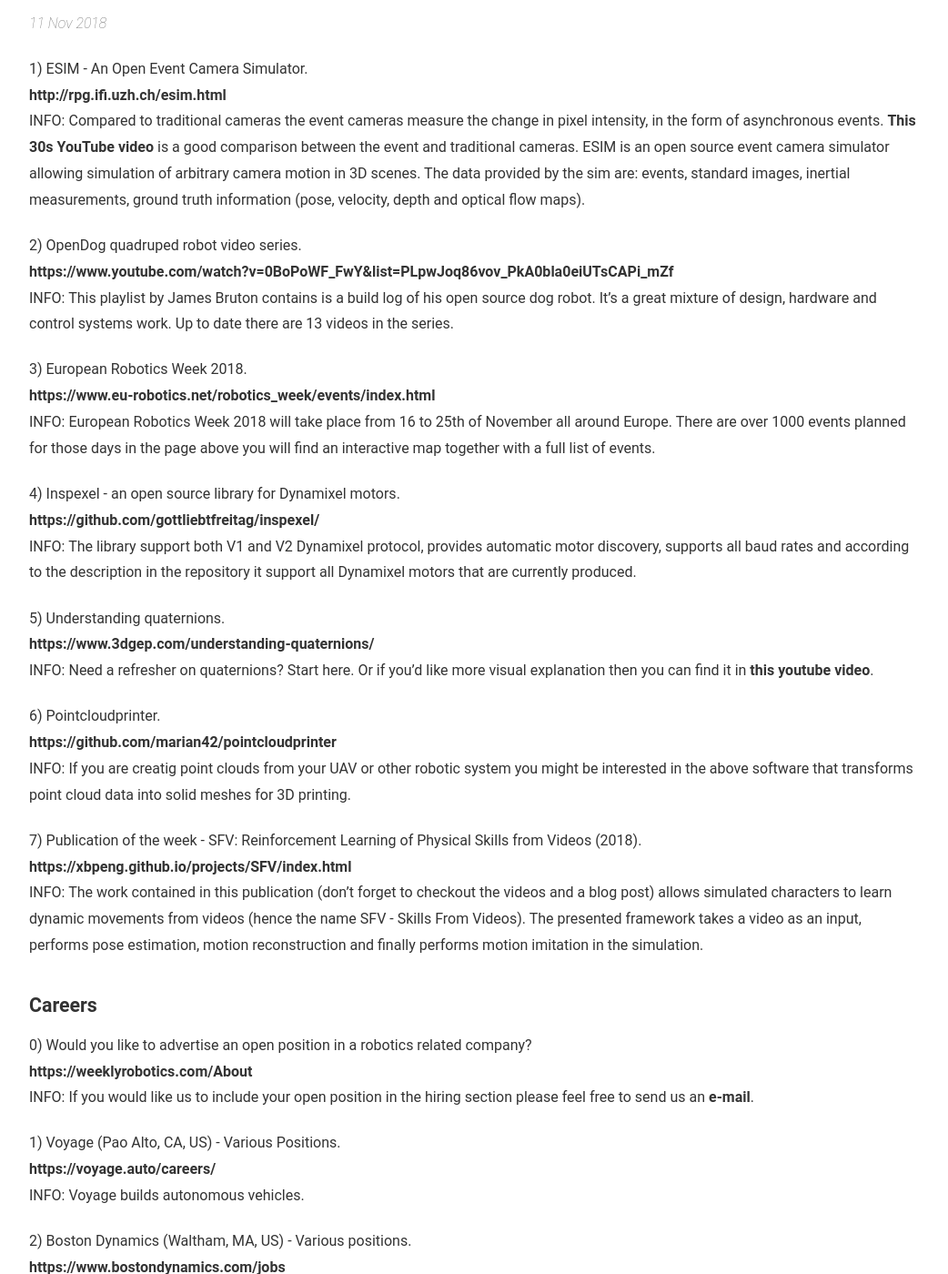
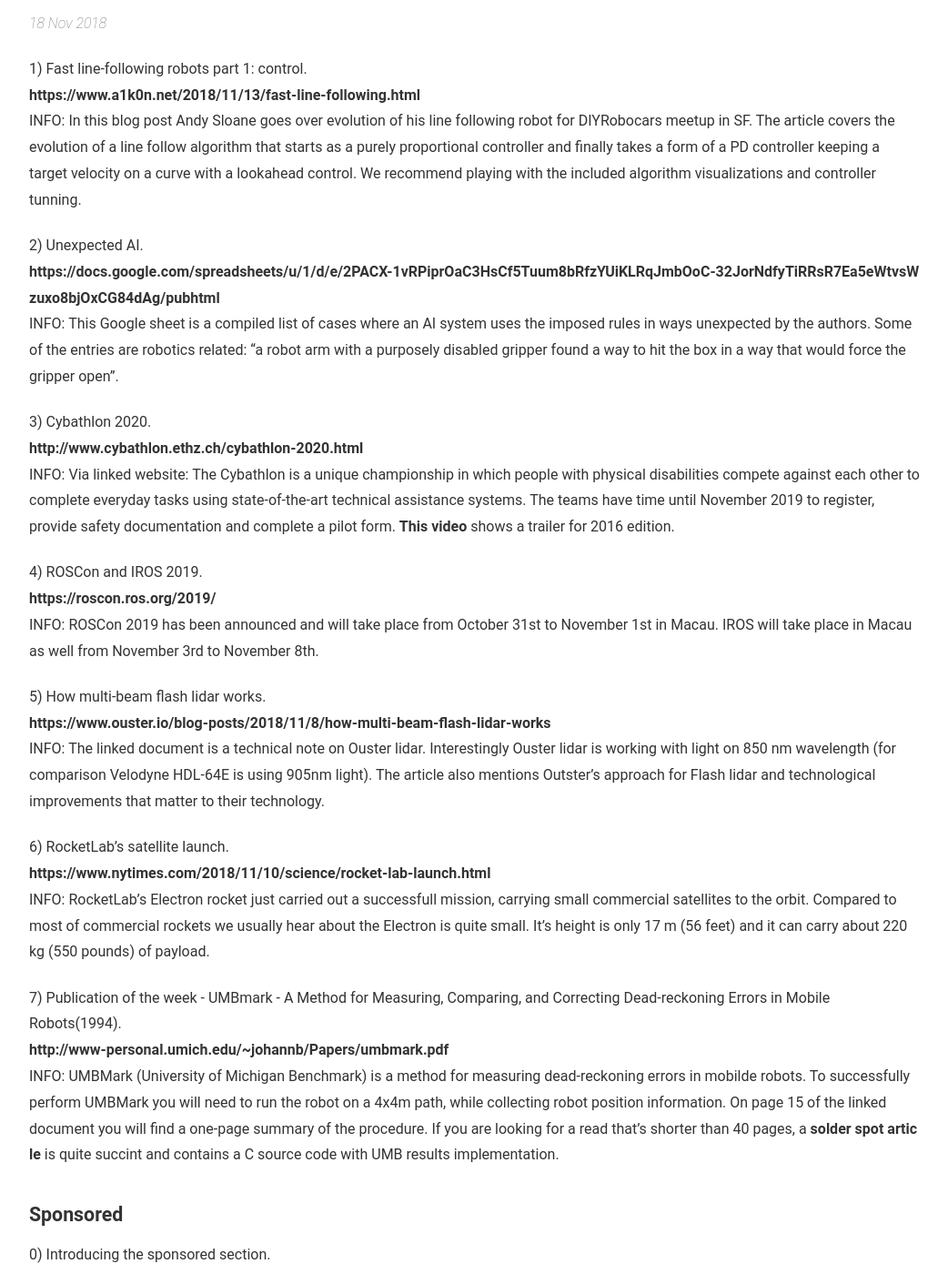
Before and after one commit to msadowski/weeklyrobotics, a Jekyll site: the page built from index.html, in a window 1280 px wide and 1400 px high, scrolled down 208 px. Shown: the whole window at 91% size, without its empty margins (118-1160 px from the left). Built offline with Jekyll 4.4.1, drawn with Linux system fonts in a browser that asks for light colours; the list of posts is cut into pages by our own code; comment, search, counter and statistics services are not loaded; some of the changed text lies outside the part shown.

Commit message:
Add issue 14

```diff
--- a/About.md
+++ b/About.md
@@ -8,7 +8,17 @@
 
 WeeklyRobotics is a series of handpicked resources about Robotics that is delivered weekly in a form of a robotics newsletter. There is no fixed set of criteria how the resources are selected, however a great care is taken in making sure that the resources have a reasonable level of technical depth - allowing the reader to have a good idea about the presented concepts or providing supporting resources that extend the topic.
 
-# Careers Section
+# Sponsored content
+
+We offer advertising in the form of sponsored content in a dedicated section of the newsletter. If you would like to reach audience dedicated to robotics then please get in touch with [us](mailto:contact@weeklyrobotics.com) for more details.
+
+The following considerations apply for the sponsored content:
+* It can only appear in the dedicated section
+* There is a hard limit of 3 sponsored entries per issue
+* All entries need to be related in some way to Robotics
+* The entries need to be formatted in the same way as any other input of the newsletter (header, link, and description)
+
+# Careers
 
 Would you like to advertise a career opportunity with WeeklyRobotics? Please send an e-mail to **careers@weeklyrobotics.com** with the following information:
 
--- /dev/null
+++ b/_posts/2018-11-18-weekly-robotics-14.md
@@ -0,0 +1,58 @@
+---
+title: "Weekly Robotics #14"
+description: "This week we hit 100 days of Weekly Robotics. In this issue we cover topics ranging from control systems, AI, lidars and rockets! Enjoy your robotics newsletter!"
+date: 2018-11-18
+tags: [Robotics, Careers, DIY, MobileRobot, AutonomousCars, AI, ROS, ControlSystems, Sensors, Lidar, Space]
+---
+
+1) Fast line-following robots part 1: control.
+<br>[https://www.a1k0n.net/2018/11/13/fast-line-following.html](https://www.a1k0n.net/2018/11/13/fast-line-following.html){:target="_blank"}<br>
+INFO: In this blog post Andy Sloane goes over evolution of his line following robot for DIYRobocars meetup in SF. The article covers the evolution of a line follow algorithm that starts as a purely proportional controller and finally takes a form of a PD controller keeping a target velocity on a curve with a lookahead control. We recommend playing with the included algorithm visualizations and controller tunning.
+
+2) Unexpected AI.
+<br>[https://docs.google.com/spreadsheets/u/1/d/e/2PACX-1vRPiprOaC3HsCf5Tuum8bRfzYUiKLRqJmbOoC-32JorNdfyTiRRsR7Ea5eWtvsWzuxo8bjOxCG84dAg/pubhtml](https://docs.google.com/spreadsheets/u/1/d/e/2PACX-1vRPiprOaC3HsCf5Tuum8bRfzYUiKLRqJmbOoC-32JorNdfyTiRRsR7Ea5eWtvsWzuxo8bjOxCG84dAg/pubhtml){:target="_blank"}<br>
+INFO: This Google sheet is a compiled list of cases where an AI system uses the imposed rules in ways unexpected by the authors. Some of the entries are robotics related: "a robot arm with a purposely disabled gripper found a way to hit the box in a way that would force the gripper open".
+
+3) Cybathlon 2020.
+<br>[http://www.cybathlon.ethz.ch/cybathlon-2020.html](http://www.cybathlon.ethz.ch/cybathlon-2020.html){:target="_blank"}<br>
+INFO: Via linked website: The Cybathlon is a unique championship in which people with physical disabilities compete against each other to complete everyday tasks using state-of-the-art technical assistance systems. The teams have time until November 2019 to register, provide safety documentation and complete a pilot form. [This video](https://www.youtube.com/watch?v=Rx9I_hYqQcM){:target="_blank"} shows a trailer for 2016 edition.
+
+4) ROSCon and IROS 2019.
+<br>[https://roscon.ros.org/2019/](https://roscon.ros.org/2019/){:target="_blank"}<br>
+INFO: ROSCon 2019 has been announced and will take place from October 31st to November 1st in Macau. IROS will take place in Macau as well from November 3rd to November 8th.
+
+5) How multi-beam flash lidar works.
+<br>[https://www.ouster.io/blog-posts/2018/11/8/how-multi-beam-flash-lidar-works](https://www.ouster.io/blog-posts/2018/11/8/how-multi-beam-flash-lidar-works){:target="_blank"}<br>
+INFO: The linked document is a technical note on Ouster lidar. Interestingly Ouster lidar is working with light on 850 nm wavelength (for comparison Velodyne HDL-64E is using 905nm light). The article also mentions Outster's approach for Flash lidar and technological improvements that matter to their technology.
+
+6) RocketLab's satellite launch.
+<br>[https://www.nytimes.com/2018/11/10/science/rocket-lab-launch.html](https://www.nytimes.com/2018/11/10/science/rocket-lab-launch.html){:target="_blank"}<br>
+INFO: RocketLab's Electron rocket just carried out a successfull mission, carrying small commercial satellites to the orbit. Compared to most of commercial rockets we usually hear about the Electron is quite small. It's height is only 17 m (56 feet) and it can carry about 220 kg (550 pounds) of payload.
+
+7) Publication of the week - UMBmark - A Method for Measuring, Comparing, and Correcting Dead-reckoning Errors in Mobile Robots(1994).
+<br>[http://www-personal.umich.edu/~johannb/Papers/umbmark.pdf](http://www-personal.umich.edu/~johannb/Papers/umbmark.pdf){:target="_blank"}<br>
+INFO: UMBMark (University of Michigan Benchmark) is a method for measuring dead-reckoning errors in mobilde robots. To successfully perform UMBMark you will need to run the robot on a 4x4m path, while collecting robot position information. On page 15 of the linked document you will find a one-page summary of the procedure. If you are looking for a read that's shorter than 40 pages, a [solder spot article](https://solderspot.wordpress.com/2014/05/08/navbot-error-correction-using-umbmark/){:target="_blank"} is quite succint and contains a C source code with UMB results implementation.
+
+#### Sponsored
+
+0) Introducing the sponsored section.
+<br>[https://weeklyrobotics.com/About](https://weeklyrobotics.com/About)<br>
+INFO: It has been 100 days since the launch of Weekly Robotics. Since compiling each issue takes anywhere between 3 to 6 hours we think that the sponsored section should help cover the personal costs and keep this newsletter going. Please [get in touch]([e-mail](mailto:contact@weeklyrobotics.com) if you would like to advertise your robotics related products or services with us.
+
+1) Handling dead nodes in ROS
+<br>[https://msadowski.github.io/ros-nodealive/](https://msadowski.github.io/ros-nodealive/){:target="_blank"}<br>
+INFO: In this article the author of this newsletter explores methods of determining a state of a ROS node (especially capturing whether it's still alive).
+
+#### Careers
+
+0) Would you like to advertise an open position in a robotics related company?
+<br>[https://weeklyrobotics.com/About](https://weeklyrobotics.com/About)<br>
+INFO: If you would like us to include your open position in the hiring section please feel free to send us an [e-mail](mailto:careers@weeklyrobotics.com).
+
+1) Robotics & Perception Group at ETH (Zurich, Switzerland) - PhD/Postdoc in Deep/Reinforcement Learning for Computer Vision
+<br>[http://rpg.ifi.uzh.ch/positions.html](http://rpg.ifi.uzh.ch/positions.html){:target="_blank"}<br>
+INFO: Robot Perception Group's mission is to develop autonomous machines that can navigate all by themselves using only onboard cameras, without relying on external infrastructure, such as GPS or motion capture systems.
+
+2) Ouster (San Francisco, CA, US) - Various Positions.
+<br>[https://www.ouster.io/careers/](https://www.ouster.io/careers/){:target="_blank"}<br>
+INFO: Ouster is developing lidar sensors (see the 5th entry of this Weekly Robotics issue).
```
